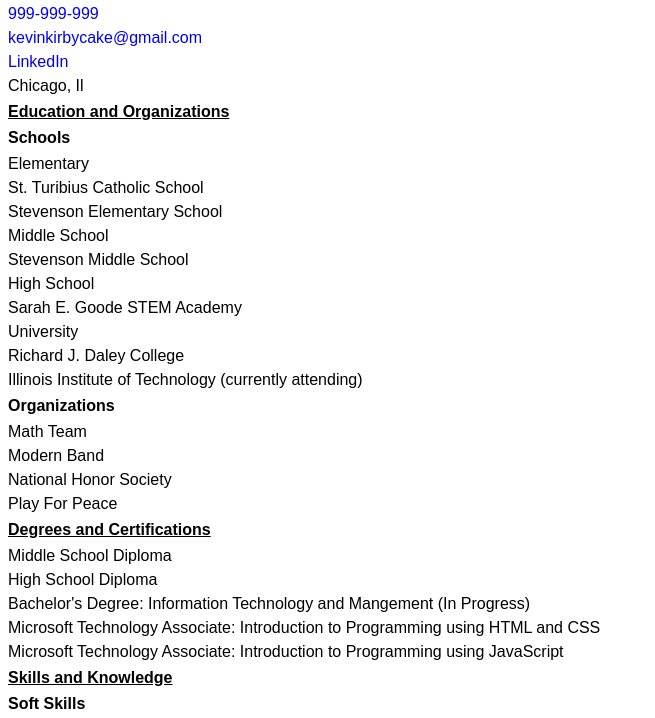
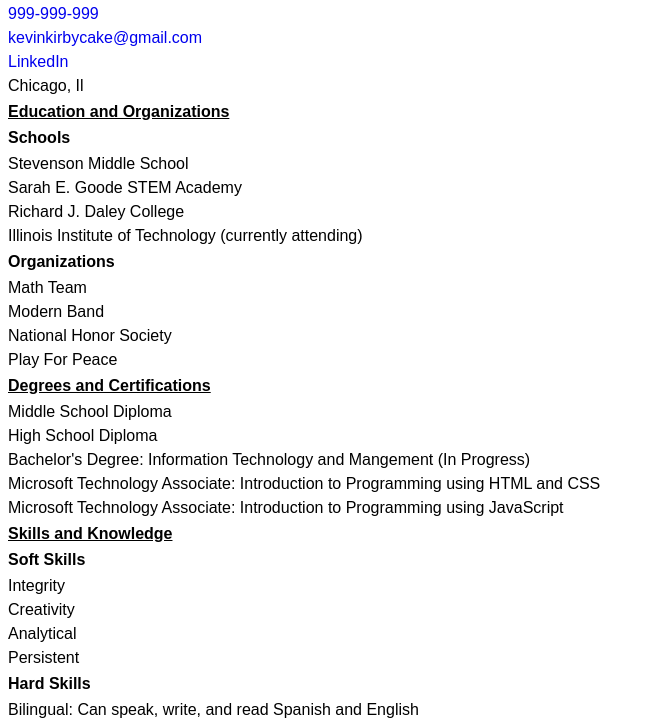
Before and after one commit to Kevin-Alexis-Aguilar/project-two, a plain HTML site: page resume/index.html in a window 1280 px wide. Shown: the part 77-795 px from the top of the page, without its empty margins (0-655 px from the left). Drawn offline with Linux system fonts and the light colour scheme.

Commit message:
Eliminate unnecessary labels and information in resume

```diff
--- a/resume/index.html
+++ b/resume/index.html
@@ -50,28 +50,10 @@
               </h3>
             </li>
             <li>
-              Elementary
-            </li>
-            <li>
-              St. Turibius Catholic School
-            </li>
-            <li>
-              Stevenson Elementary School
-            </li>
-            <li>
-              Middle School
-            </li>
-            <li>
               Stevenson Middle School
             </li>
             <li>
-              High School
-            </li>
-            <li>
               Sarah E. Goode STEM Academy
-            </li>
-            <li>
-              University
             </li>
             <li>
               Richard J. Daley College
```
